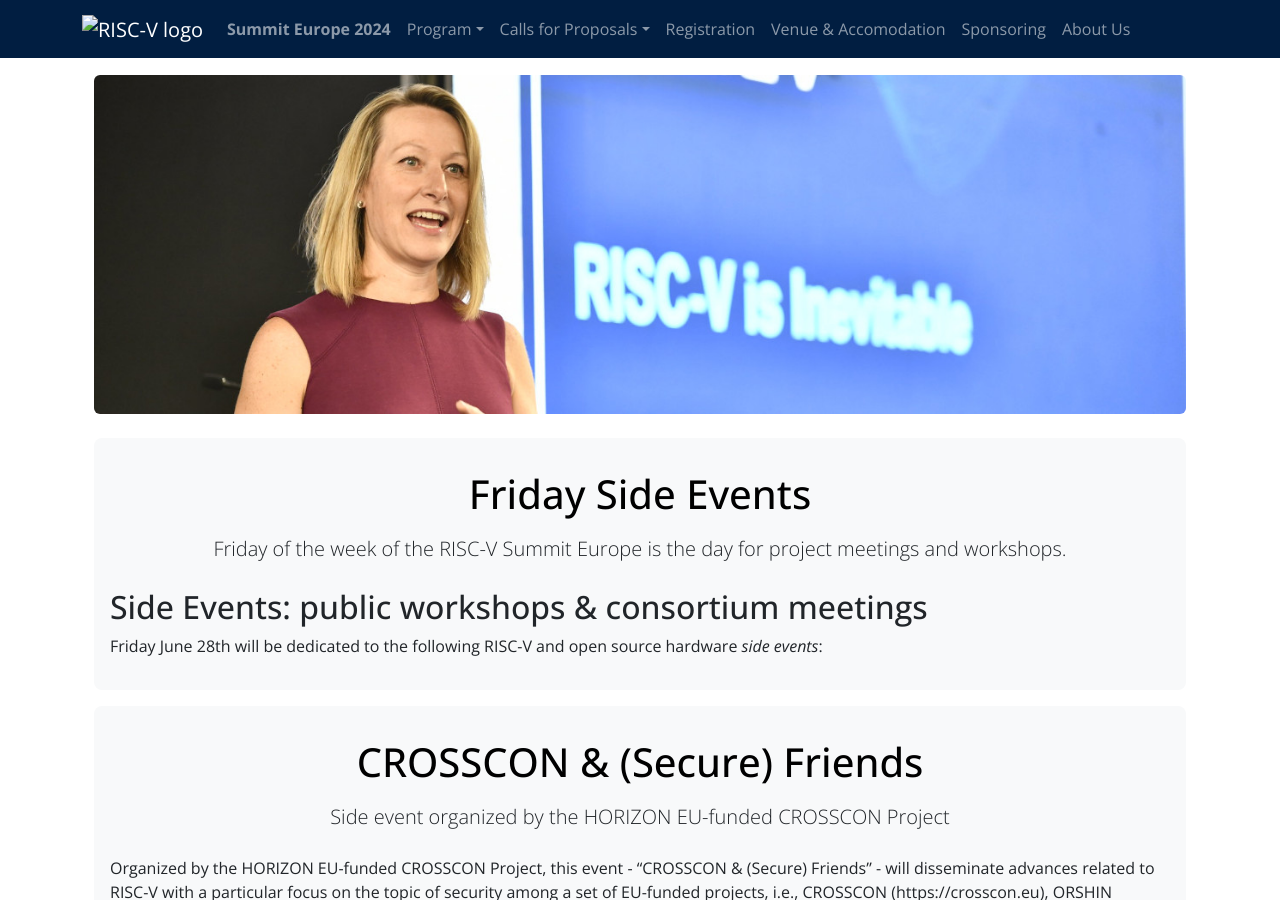
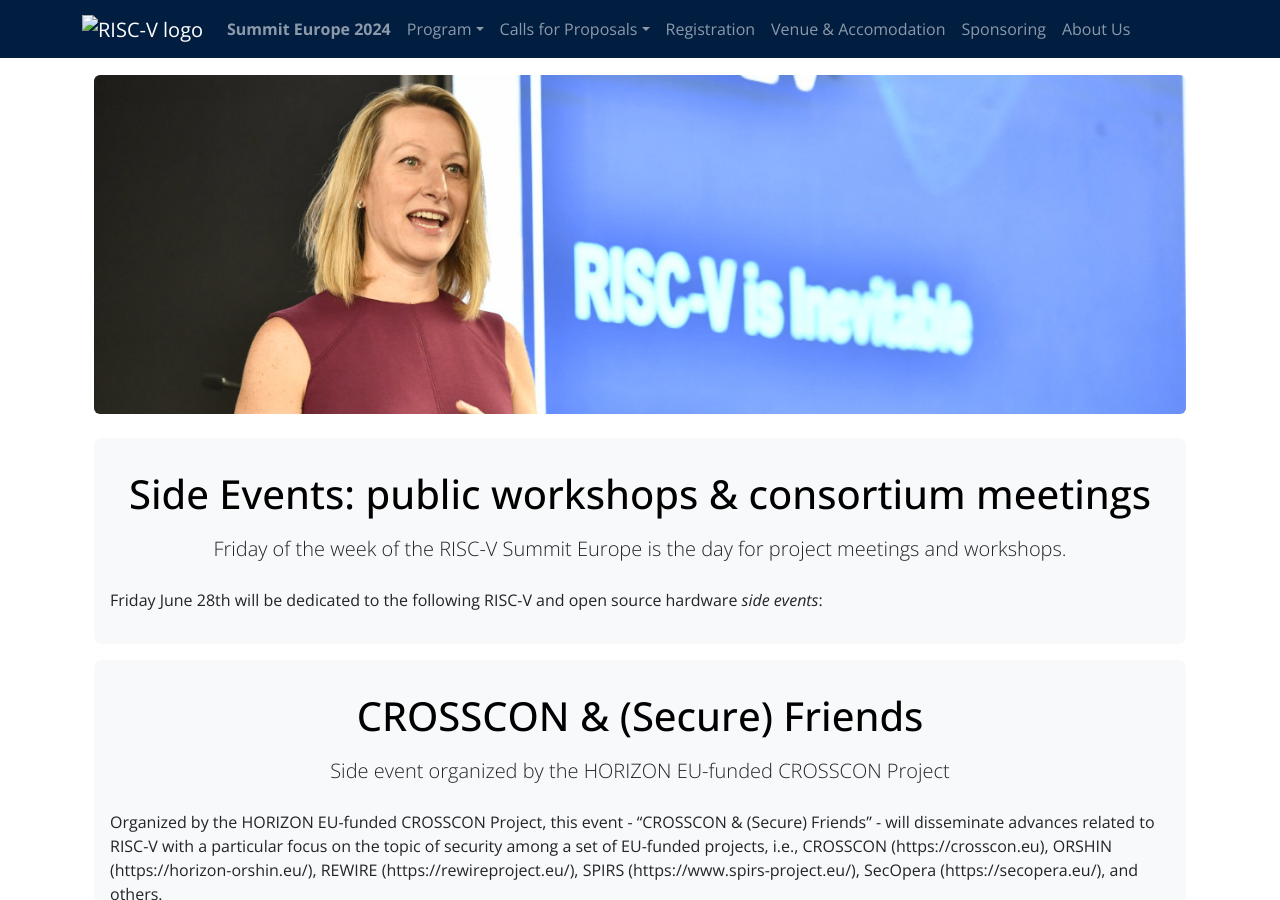
Before and after one commit to riscv-europe/summit-website-development, a Jekyll site: the page built from summit/2024/sideevents.md, in a window 1280 px wide and 900 px high. Built offline with Jekyll 4.4.1, drawn with Linux system fonts in a browser that asks for light colours.

Commit message:
Update sideevents.md
Updated side events format

```diff
--- a/summit/2024/sideevents.md
+++ b/summit/2024/sideevents.md
@@ -8,15 +8,11 @@
 %}
 
 {% include jumboboxstart.html
-    title = "Friday Side Events"
+    title = "Side Events: public workshops & consortium meetings"
     lead = "Friday of the week of the RISC-V Summit Europe is the day for project meetings and workshops."
 %}
 
-
-## Side Events: public workshops & consortium meetings
-
-Friday June 28th will be dedicated to the following RISC-V and open source hardware
-*side events*:
+Friday June 28th will be dedicated to the following RISC-V and open source hardware *side events*:
 
 {% include jumboboxend.html %}
 
```
